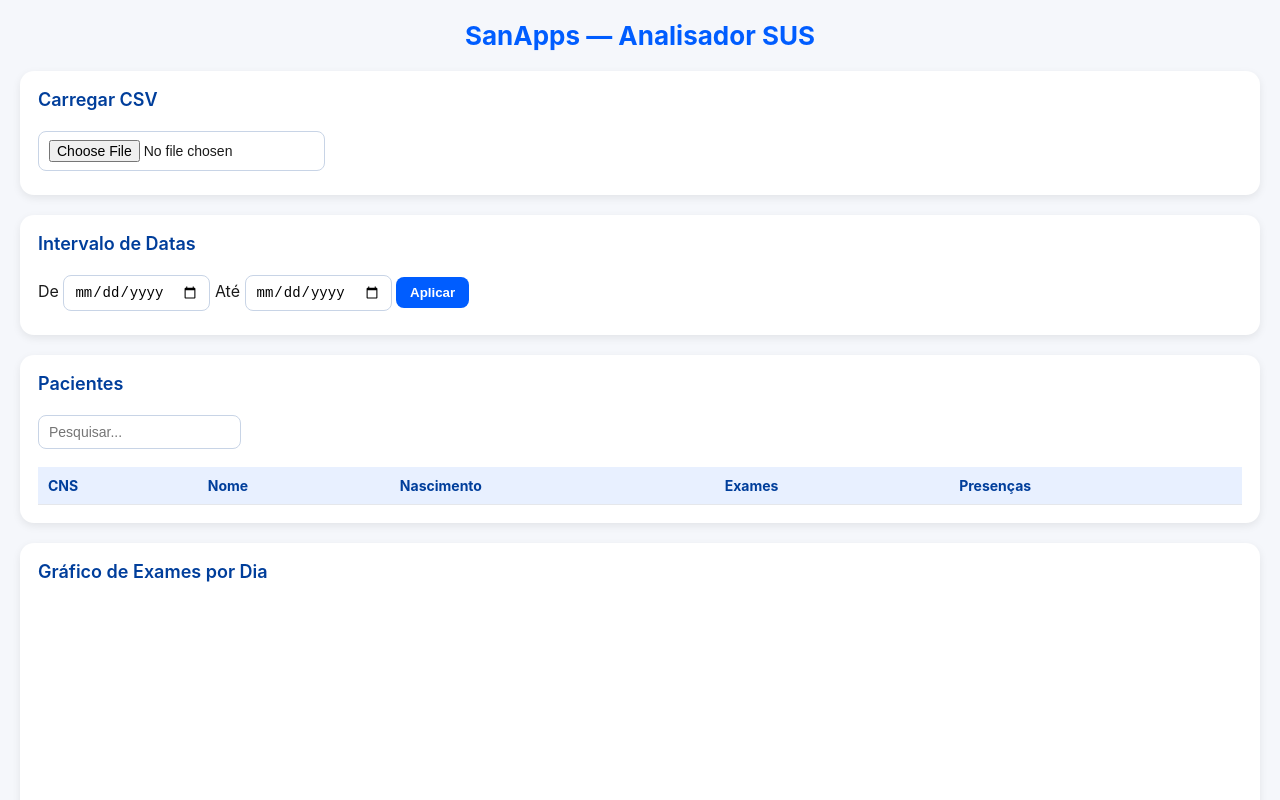
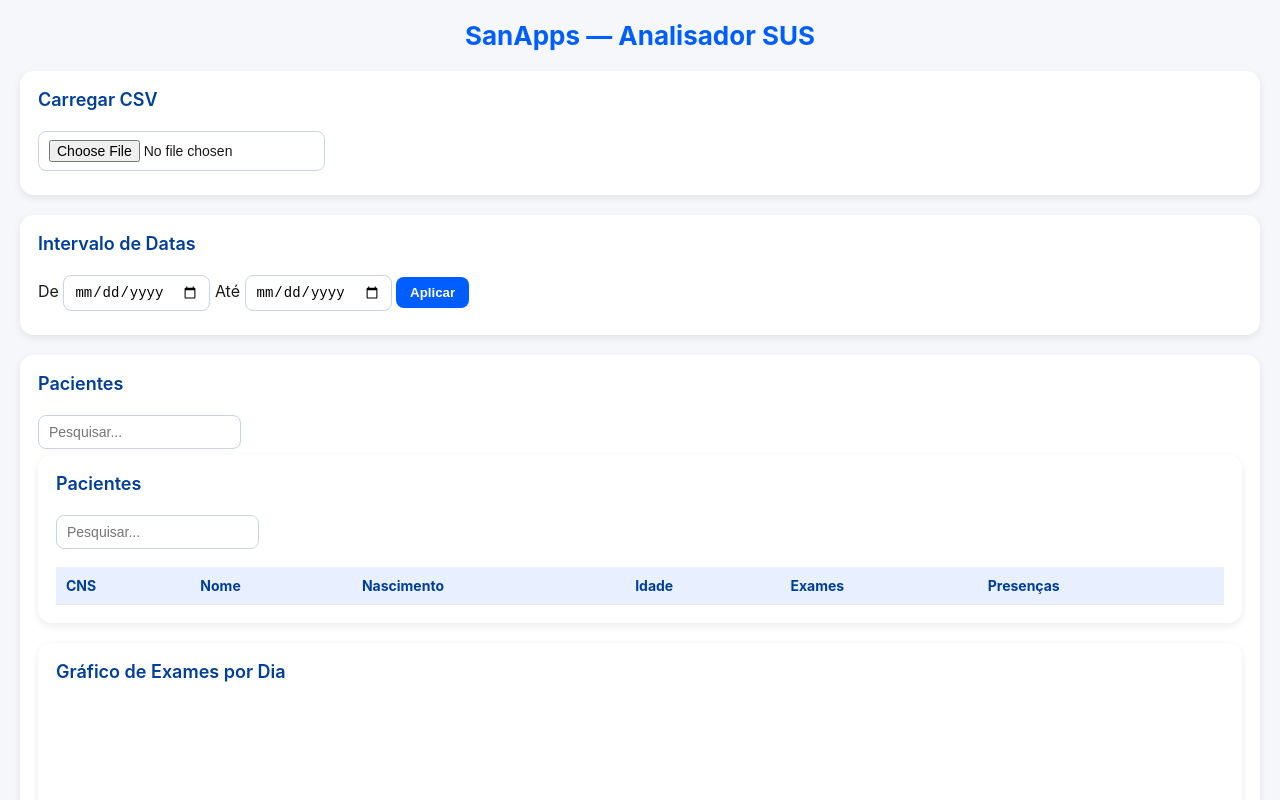
Before and after one commit to SanAppsMano/SanNames, a plain HTML site: page index.html in a window 1280 px wide. Shown: the top 800 px of the page. Drawn offline with Linux system fonts and the light colour scheme.

Commit message:
Update table structure for pacientes section

```diff
--- a/index.html
+++ b/index.html
@@ -24,14 +24,18 @@
   <section class="card">
     <h2>Pacientes</h2>
     <input type="text" id="pesquisa" placeholder="Pesquisar...">
+    <section class="card">
+  <h2>Pacientes</h2>
+  <input type="text" id="pesquisa" placeholder="Pesquisar...">
   <table id="tabelaPacientes">
     <thead>
       <tr>
         <th data-col="cns">CNS</th>
         <th data-col="nome">Nome</th>
         <th data-col="nasc">Nascimento</th>
+        <th data-col="idade">Idade</th>
         <th data-col="exames">Exames</th>
-          <th data-col="dias">Presenças</th>
+        <th data-col="presencas">Presenças</th>
       </tr>
     </thead>
     <tbody></tbody>
```
Lines whose indentation alone changed are shown as unchanged.
